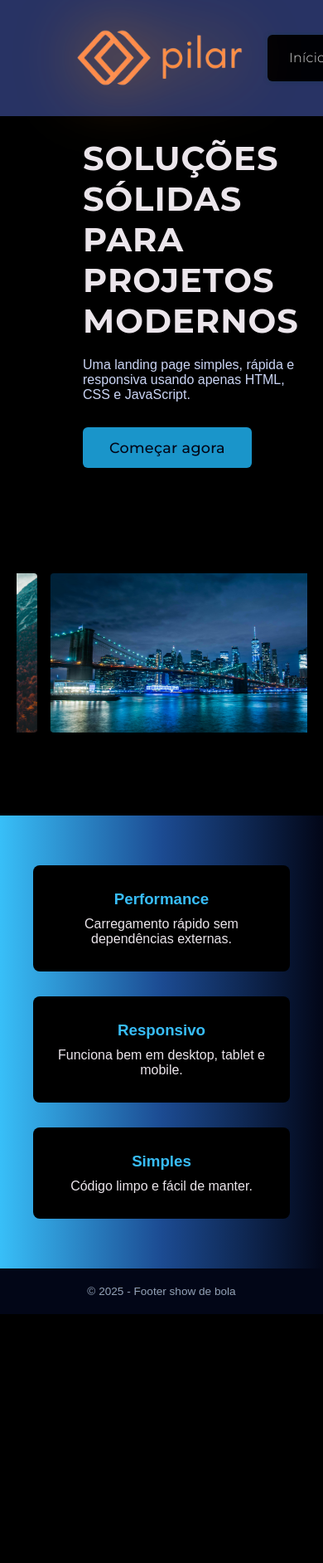
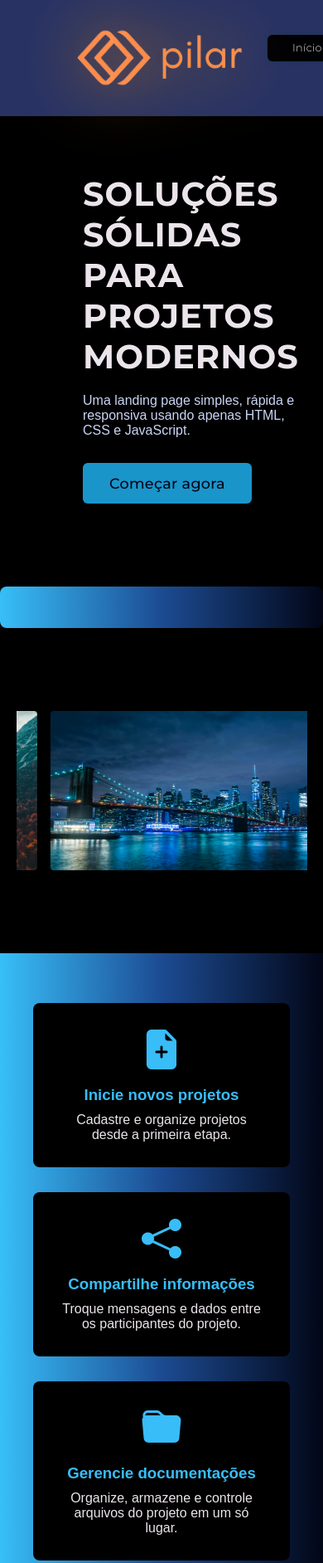
Before and after one commit to Jaguaratica/projeto-cliente-empresa, a website: page index.html in a window 390 px wide. Shown: the top 1884 px of the page at 83% size. Before the commit the page ends 1584 px from the top, so only its background shows below. Drawn offline with nearby package versions, Linux system fonts and the light colour scheme.

Commit message:
Versão mais estável front

```diff
--- a/index.html
+++ b/index.html
@@ -8,6 +8,7 @@
     <link rel="preconnect" href="https://fonts.googleapis.com">
     <link rel="preconnect" href="https://fonts.gstatic.com" crossorigin>
     <link href="https://fonts.googleapis.com/css2?family=Montserrat:wght@300;400;500;600;700&display=swap" rel="stylesheet">
+    <link rel="stylesheet" href="https://cdn.jsdelivr.net/npm/bootstrap-icons@1.11.1/font/bootstrap-icons.css">
 </head>
   <body>
 
@@ -17,9 +18,9 @@
             <h1></h1>
         </div>
         <nav>
-            <button id="hedrBtn">Início</button>
-            <button id="hedrBtn">Ajuda</button>
-            <button id="hedrBtn">Login</button>
+            <button class="hedrBtn">Início</button>
+            <button class="hedrBtn">Ajuda</button>
+            <button class="hedrBtn">Login</button>
             <button class="hedrBtnCadast">CADASTRE-SE</button>
         </nav>
     </header>
@@ -61,6 +62,8 @@
         </div>
     </section>
 
+    <div class="hero-divider"></div>
+
     <div class="carousel">
         <div class="carousel-track">
             <div class="group">
@@ -82,16 +85,24 @@
 
     <section class="features">
         <div class="feature">
-            <h3>Performance</h3>
-            <p>Carregamento rápido sem dependências externas.</p>
+            <i class="bi bi-file-earmark-plus-fill"></i>
+            <h3>Inicie novos projetos</h3>
+            <p>Cadastre e organize projetos desde a primeira etapa.</p>
         </div>
         <div class="feature">
-            <h3>Responsivo</h3>
-            <p>Funciona bem em desktop, tablet e mobile.</p>
+            <i class="bi bi-share-fill"></i>
+            <h3>Compartilhe informações</h3>
+            <p>Troque mensagens e dados entre os participantes do projeto.</p>
         </div>
         <div class="feature">
-            <h3>Simples</h3>
-            <p>Código limpo e fácil de manter.</p>
+            <i class="bi bi-folder-fill"></i>
+            <h3>Gerencie documentações</h3>
+            <p>Organize, armazene e controle arquivos do projeto em um só lugar.</p>
+        </div>
+        <div class="feature">
+            <i class="bi bi-bell-fill"></i>
+            <h3>Acompanhe atualizações</h3>
+            <p>Visualize alterações, avanços e decisões do projeto.</p>
         </div>
     </section>
 
--- a/style.css
+++ b/style.css
@@ -44,7 +44,7 @@ header h1 {
   justify-content: space-between;
   align-items: center; /* mantém o texto centralizado verticalmente */
   padding: 0 100px; /* ajustado para simplificar cálculo de altura */
-  height: calc(70vh - 140px); /* altura total da tela menos header e algum espaço */
+  height: calc(80vh - 140px); /* altura total da tela menos header e algum espaço */
   position: relative;
 }
 
@@ -95,6 +95,14 @@ letter-spacing: 0.3px;
   overflow: hidden;
 }
 
+.hero-divider {
+  width: 100%; /* importante */
+  height: 50px; /* altura do espaço */
+  background: linear-gradient(to right, #38bff8, #1c4b92, #020617);
+  margin: 2rem 0; /* espaço acima e abaixo */
+  border-radius: 8px; /* opcional */
+}
+
 /* NAV */
 nav{
   display: flex;
@@ -102,13 +110,11 @@ nav{
 }
 
 nav button {
-  padding: 2px 26px; /* vertical menor, horizontal ajusta largura */
   line-height: 1;    /* força altura da linha dentro do botão */
   border: none;
   border-radius: 6px;
   background: #000105;
   color: #e0e0e0;
-font-size: 1.0rem;
   cursor: pointer;
   font-family: 'Montserrat', sans-serif;
   font-weight: 300;
@@ -116,12 +122,23 @@ letter-spacing: 0.3px;
   box-shadow: 0 0 5px rgba(18, 58, 75, 0.507);
 }
 
-.hedrBtn {
-  font-weight: 300; /* opcional, já herdaria */
+nav button.hedrBtn {
+  font-weight: 300;
+  font-size: 0.8rem;
+  display: inline-flex;       /* permite controlar padding e alinhamento */
+  align-items: center;        /* centraliza verticalmente */
+  justify-content: center;    /* centraliza horizontalmente */
+  padding: 4px 30px;          /* vertical | horizontal */
+  height: 32px;               /* altura fixa menor */
+  border-radius: 6px;
+  line-height: 1;
+  min-height: 0;              /* remove restrições do navegador */
+  -webkit-appearance: none;
+  appearance: none;
 }
 
 .hedrBtn:hover {
-  background: #f80c0c;
+  background: #000000d5;
 }
 
 .hedrBtnCadast {
@@ -148,7 +165,6 @@ box-shadow: 0 0 5px rgba(18, 58, 75, 0.507);
   gap: 30px;
 }
 
-
 .feature {
   background: #000000;
   padding: 30px;
@@ -162,6 +178,12 @@ box-shadow: 0 0 5px rgba(18, 58, 75, 0.507);
   color: #38bdf8;
 }
 
+.feature i {
+  font-size: 3rem;       /* aumenta o tamanho do ícone */
+  margin-bottom: 15px;   /* espaço entre o ícone e o título */
+  color: #38bdf8;        /* opcional: muda a cor do ícone */
+  display: block;        /* garante que o ícone fique em uma linha separada */
+}
 
 footer {
   padding: 20px;
@@ -172,7 +194,6 @@ footer {
 }
 
 /* SLIDE */
-
 .slide {
   position: absolute;
   top: 0;
@@ -229,48 +250,41 @@ footer {
   animation: captionShow 25s infinite;
 }
 
-/* CARROSEL */
 .carousel {
   margin: 100px auto;
   width: 90%;
-  overflow: hidden; /* esconde barra de rolagem */
+  overflow: hidden;
   display: flex;
 }
 
-/* TRACK: nova classe para animar todos os grupos juntos */
 .carousel-track {
   display: flex;
-  gap: 1em; /* espaço entre grupos */
-  animation: scroll 28s linear infinite; /* animação contínua */
+  gap: 1em;
+  animation: scroll 28s linear infinite;
 }
 
-/* GRUPO: mantém a estrutura original, contém as imagens */
 .group {
   display: flex;
-  gap: 1em; /* espaço entre imagens do grupo */
+  gap: 1em;
 }
 
-/* IMAGENS dentro do grupo */
 .group img {
-  width: 22em;    /* largura fixa padrão */
-  height: 12em;   /* altura fixa padrão */
-  object-fit: cover; /* preenche mantendo proporção sem deformar */
+  width: 22em;
+  height: 12em;
+  object-fit: cover;
   display: block;
-  border-radius: 4px; /* opcional: bordas arredondadas */
+  border-radius: 4px;
 }
 
-/* scrollbar escondido */
 .carousel::-webkit-scrollbar {
   display: none;
 }
 
-/* animação de scroll do track */
 @keyframes scroll {
   0% { transform: translateX(0); }
   100% { transform: translateX(-50%); } /* move a largura do primeiro grupo */
 }
 
-/* CARD antigo (mantido, não alterado) */
 .card {
   flex: 0 0 5em;
   height: 5em;
```
Lines whose indentation alone changed are shown as unchanged.
